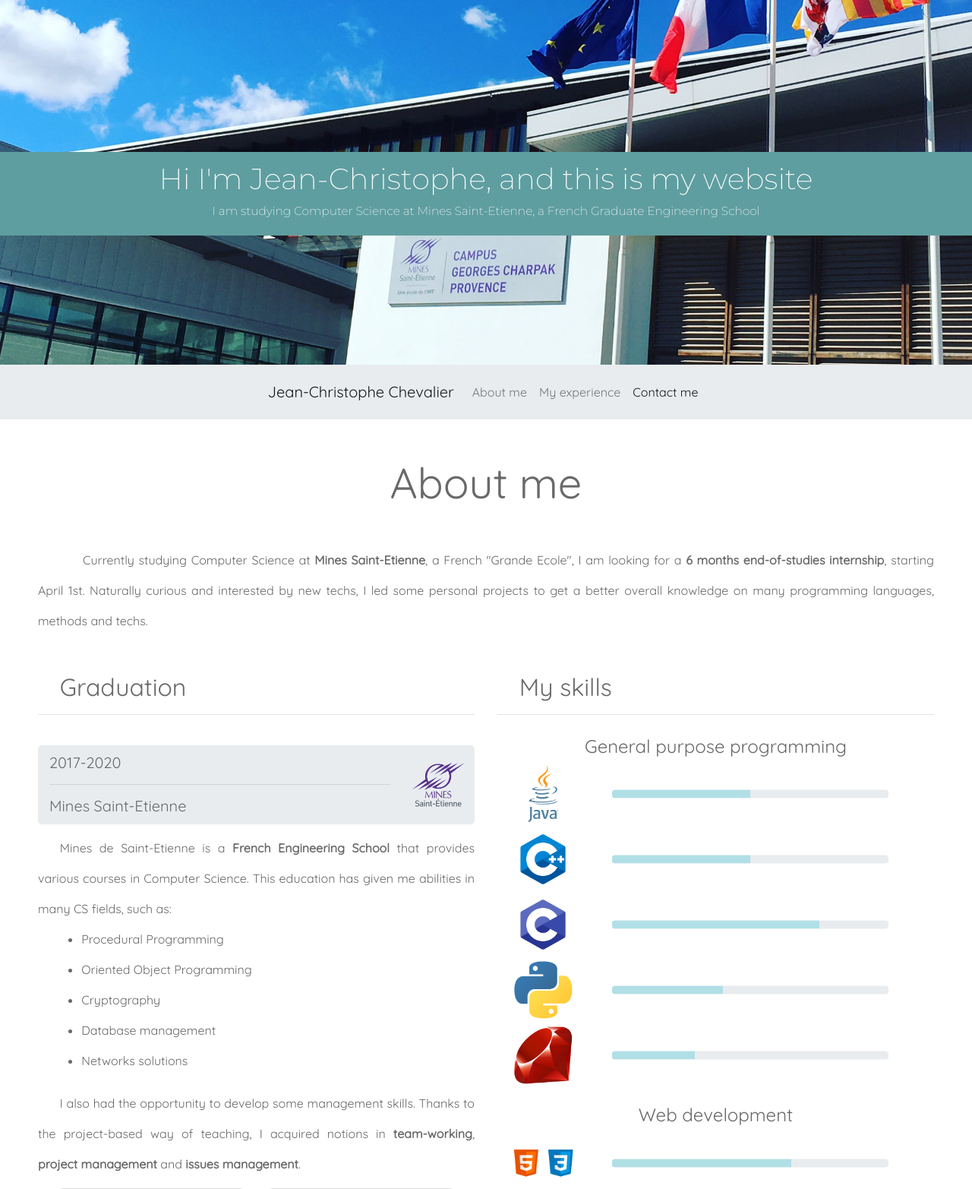
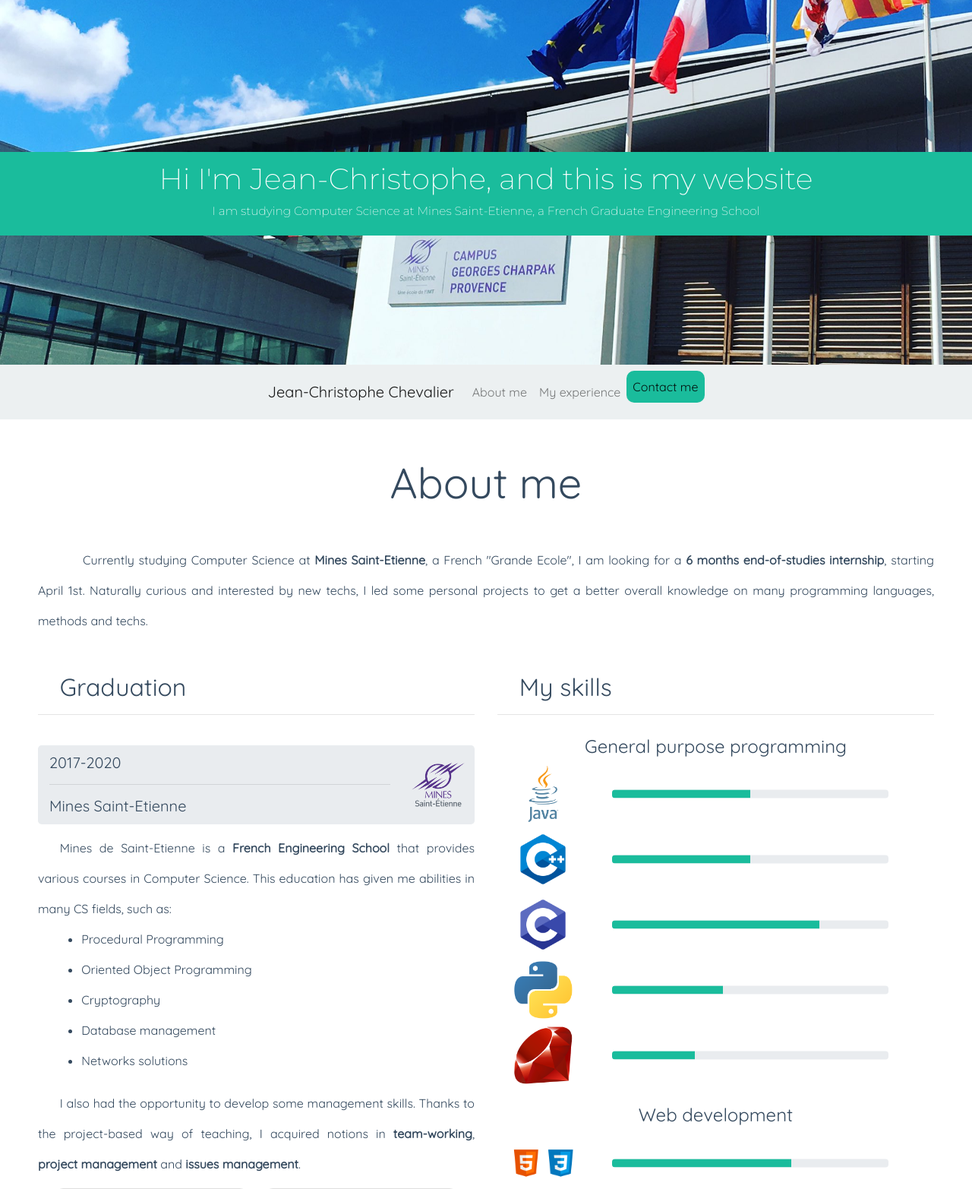
Before and after one commit to jcchevalier-ledger/my-website, a PHP site: page / in a window 1280 px wide. Shown: the part 320-1885 px from the top of the page at 76% size. Run offline with PHP 8.4, Linux system fonts and the light colour scheme; some libraries are stand-ins or nearby versions.

Commit message:
Modification of css and js files' tree structure Some minor graphical updates

```diff
--- a/css_js/contact_me.php
+++ b/css_js/contact_me.php
@@ -1,5 +1,4 @@
 <?php
-echo "NUL NUL NUL";
 if (isset($_POST['email']) && isset($_POST['bmessage'])) {
 
     $to = "jean.christophe.chevalier.3@gmail.com";
@@ -11,5 +10,4 @@ if (isset($_POST['email']) && isset($_POST['bmessage'])) {
     $headers .= "Content-type: text/html; charset=utf-8\n";
 
     mail($to,$subject,$txt,$headers);
-    echo "NUL NUL NUL";
 }
--- /dev/null
+++ b/css_js/css_files/about_me.css
@@ -0,0 +1,6 @@
+#about-me {
+    color: #34495e;
+    background-color: white;
+    text-align: center;
+    padding: 50px;
+}
--- /dev/null
+++ b/css_js/css_files/background.css
@@ -0,0 +1,16 @@
+.parallax-effect {
+    background-attachment: fixed;
+    background-position: center;
+    background-repeat: no-repeat;
+    background-size: cover;
+}
+
+.background-1 {
+    height: 100vh;
+}
+
+.background-2 {
+    height: 40vh;
+    background-image: url("../../img/computer.jpg");
+    min-height: 40%;
+}
--- a/css_js/experience.css
+++ b/css_js/css_files/experience.css
@@ -1,9 +1,9 @@
 #my-experience {
-    background-color: #282E34;
+    background-color: #34495e;
     vertical-align: middle;
-    color: darkgrey;
+    color: white;
     position: relative;
-    padding:50px;
+    padding: 50px;
 }
 
 #my-experience h1 {
--- /dev/null
+++ b/css_js/css_files/intro.css
@@ -0,0 +1,19 @@
+#intro {
+    position: absolute;
+    text-align: center;
+    background-color: #1abc9c;
+    color: white;
+    padding: 0;
+    top: 65%;
+    width: 100%;
+    font-family: 'Montserrat', sans-serif;
+}
+
+#profile-1 {
+    top: 25%;
+    left: 50%;
+    transform: translate(-50%, -50%);
+    position: absolute;
+    border: grey solid 3px;
+    height: 30vh;
+}
--- a/css_js/skills.css
+++ b/css_js/css_files/skills.css
@@ -34,7 +34,7 @@ h4.title {
 }
 
 .progress-bar {
-    background-color: powderblue;
+    background-color: #1abc9c;
 }
 
 #C {
--- /dev/null
+++ b/css_js/css_files/style.css
@@ -0,0 +1,85 @@
+body, html {
+    scroll-behavior: smooth;
+    font-family: 'Quicksand', sans-serif;
+}
+
+body:before {
+    content: "";
+    display: block;
+    position: fixed;
+    width: 100%;
+    height: 100%;
+    z-index: -10;
+    background: url("../../img/CMP.jpg") no-repeat center center;
+    -webkit-background-size: cover;
+    -moz-background-size: cover;
+    -o-background-size: cover;
+    background-size: cover;
+}
+
+p {
+    text-align: justify;
+    line-height: 250%;
+    margin: 2% 0 0;
+    text-indent: 5%;
+}
+
+h2 {
+    text-align: left;
+    margin-left: 5%;
+}
+
+h4 {
+    margin-left: 10%;
+    margin-top: 4%;
+}
+
+ul {
+    list-style-type: disc;
+    margin-left: 3%;
+    text-align: left;
+    line-height: 250%;
+}
+
+.white-on-black {
+    color: white;
+    background-color: #34495e;
+}
+
+.page-header {
+    text-align: left;
+    margin: 5vh auto auto;
+}
+
+.page-header img {
+    max-height: 100%;
+    width: auto;
+    position: absolute;
+    left: 50%;
+    top: 50%;
+    transform: translate(-50%, -50%);
+}
+
+.page-header.jumbotron {
+    padding: 2% 0;
+}
+
+.title {
+    margin: auto;
+}
+
+.cutout {
+    text-align: center;
+    text-indent: 0;
+    margin: 0;
+}
+
+.navbar {
+    background-color: #ecf0f1;
+}
+
+.nav-link.active {
+    background-color: #1abc9c;
+    border-radius: 10px;
+    padding: 1%;
+}
--- a/css_js/style.css
+++ /dev/null
@@ -1,131 +0,0 @@
-body, html {
-    scroll-behavior: smooth;
-    font-family: 'Quicksand', sans-serif;
-}
-
-body:before {
-    content: "";
-    display: block;
-    position: fixed;
-    width: 100%;
-    height: 100%;
-    z-index: -10;
-    background: url("../img/CMP.jpg") no-repeat center center;
-    -webkit-background-size: cover;
-    -moz-background-size: cover;
-    -o-background-size: cover;
-    background-size: cover;
-}
-
-.parallax-effect {
-    background-attachment: fixed;
-    background-position: center;
-    background-repeat: no-repeat;
-    background-size: cover;
-}
-
-.background-1 {
-    height: 100vh;
-}
-
-.background-2 {
-    height: 40vh;
-    background-image: url("../img/computer.jpg");
-    min-height: 40%;
-}
-
-#intro {
-    position: absolute;
-    text-align: center;
-    background-color: cadetblue;
-    color: white;
-    padding: 0;
-    top: 65%;
-    width: 100%;
-    font-family: 'Montserrat', sans-serif;
-}
-
-#profile-1 {
-    top: 25%;
-    left: 50%;
-    transform: translate(-50%, -50%);
-    position: absolute;
-    border: grey solid 3px;
-    height: 30vh;
-}
-
-#about-me {
-    color: dimgrey;
-    background-color: white;
-    text-align: center;
-    padding: 50px;
-}
-
-h2 {
-    text-align: left;
-    margin-left: 5%;
-}
-
-.white-on-black {
-    color: white;
-    background-color: #282E34;
-}
-
-.page-header {
-    text-align: left;
-    margin: 5vh auto auto;
-}
-
-.page-header img {
-    max-height: 100%;
-    width: auto;
-    position: absolute;
-    left: 50%;
-    top: 50%;
-    transform: translate(-50%, -50%);
-}
-
-.page-header.jumbotron {
-    padding: 2% 0;
-}
-
-.title {
-    margin: auto;
-}
-
-p {
-    text-align: justify;
-    line-height: 250%;
-    margin: 2% 0 0;
-    text-indent: 5%;
-}
-
-h4 {
-    margin-left: 10%;
-    margin-top: 4%;
-}
-
-ul {
-    list-style-type: disc;
-    margin-left: 3%;
-    text-align: left;
-    line-height: 250%;
-}
-
-.navbar {
-    background-color: #e9ecef;
-}
-
-.container {
-    padding: 0;
-}
-
-strong .white-on-black {
-    color: white;
-}
-
-.cutout {
-    text-align: center;
-    text-indent: 0;
-    margin: 0;
-}
--- a/index.html
+++ b/index.html
@@ -16,21 +16,26 @@
           integrity="sha384-Gn5384xqQ1aoWXA+058RXPxPg6fy4IWvTNh0E263XmFcJlSAwiGgFAW/dAiS6JXm"
           rel="stylesheet">
     <link href="https://cdnjs.cloudflare.com/ajax/libs/font-awesome/4.7.0/css/font-awesome.min.css" rel="stylesheet">
-    <link href="css_js/style.css" rel="stylesheet"/>
-    <link href="css_js/social_icons.css" rel="stylesheet"/>
-    <link href="css_js/scrollbar.css" rel="stylesheet"/>
-    <link href="css_js/skills.css" rel="stylesheet"/>
-    <link href="css_js/graduation.css" rel="stylesheet"/>
-    <link href="css_js/experience.css" rel="stylesheet"/>
-    <link href="css_js/forms.css" rel="stylesheet"/>
-    <link href="css_js/on_mobile.css" rel="stylesheet"/>
-    <link href="css_js/loader.css" rel="stylesheet"/>
+
+    <link href="css_js/css_files/style.css" rel="stylesheet"/>
+    <link href="css_js/css_files/social_icons.css" rel="stylesheet"/>
+    <link href="css_js/css_files/scrollbar.css" rel="stylesheet"/>
+    <link href="css_js/css_files/skills.css" rel="stylesheet"/>
+    <link href="css_js/css_files/graduation.css" rel="stylesheet"/>
+    <link href="css_js/css_files/experience.css" rel="stylesheet"/>
+    <link href="css_js/css_files/forms.css" rel="stylesheet"/>
+    <link href="css_js/css_files/on_mobile.css" rel="stylesheet"/>
+    <link href="css_js/css_files/loader.css" rel="stylesheet"/>
+    <link href="css_js/css_files/background.css" rel="stylesheet"/>
+    <link href="css_js/css_files/about_me.css" rel="stylesheet"/>
+    <link href="css_js/css_files/intro.css" rel="stylesheet"/>
 
     <link href="https://fonts.googleapis.com/css?family=Montserrat:200|Quicksand" rel="stylesheet">
 
+    <script src="css_js/js_files/loading.js"></script>
+
 </head>
 
-<script src="css_js/loading.js"></script>
 
 <body data-spy="scroll" data-target="#navbar" style="overflow: hidden;">
 
@@ -269,12 +274,10 @@
 
 <div class="jumbotron-fluid" id="my-experience">
     <h1 class="display-4 white-on-black">My experience</h1>
-    <div class="container">
-        <p class="my-5 white-on-black">
-            During my training, I had the opportunity to participate in projects proposed by professionals, but also to
-            get involved in a university association with a pedagogical aim.
-        </p>
-    </div>
+    <p class="my-5 white-on-black">
+        During my training, I had the opportunity to participate in projects proposed by professionals, but also to
+        get involved in a university association with a pedagogical aim.
+    </p>
 
     <div class="row">
 
@@ -440,9 +443,9 @@
 <script crossorigin="anonymous"
         integrity="sha384-JZR6Spejh4U02d8jOt6vLEHfe/JQGiRRSQQxSfFWpi1MquVdAyjUar5+76PVCmYl"
         src="https://maxcdn.bootstrapcdn.com/bootstrap/4.0.0/js/bootstrap.min.js"></script>
-<script src="css_js/form.js"></script>
-<script src="css_js/navbar.js"></script>
-<script src="css_js/social_medias.js"></script>
+<script src="css_js/js_files/form.js"></script>
+<script src="css_js/js_files/navbar.js"></script>
+<script src="css_js/js_files/social_medias.js"></script>
 
 </body>
 
```
Also changed, not shown: css_js/css_files/forms.css (renamed from css_js/forms.css), css_js/css_files/graduation.css (renamed from css_js/graduation.css), css_js/css_files/loader.css (renamed from css_js/loader.css), css_js/css_files/on_mobile.css (renamed from css_js/on_mobile.css), css_js/css_files/scrollbar.css (renamed from css_js/scrollbar.css), css_js/css_files/social_icons.css (renamed from css_js/social_icons.css), css_js/js_files/form.js (renamed from css_js/form.js), css_js/js_files/loading.js (renamed from css_js/loading.js), css_js/js_files/navbar.js (renamed from css_js/navbar.js), css_js/js_files/social_medias.js (renamed from css_js/social_medias.js).
